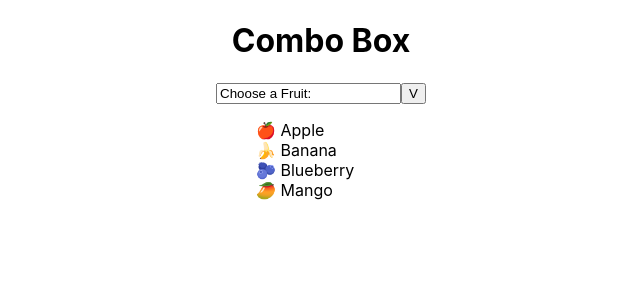
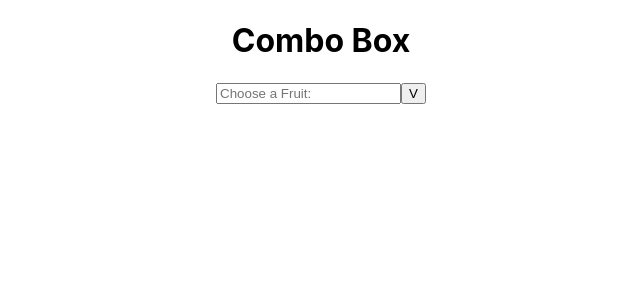
Before and after one commit to veronicamarie24/combo-box, a React (Create React App) app: page / in a window 1280 px wide. Shown: the top 300 px of the page, without its empty margins (319-959 px from the left). Built offline with nearby package versions, Linux system fonts and the light colour scheme.

Commit message:
adding hooks for state

```diff
--- a/src/App.js
+++ b/src/App.js
@@ -2,10 +2,17 @@
 import ComboBox from './ComboBox';
 
 function App() {
+  const fruits = [
+    '🍎 Apple',
+    '🍌 Banana',
+    '🫐 Blueberry',
+    '🥭 Mango'
+  ];
+
   return (
     <div className='container'>
       <h1>Combo Box</h1>
-      <ComboBox />
+      <ComboBox fruits={fruits} />
     </div>
   );
 }
--- a/src/ComboBox.css
+++ b/src/ComboBox.css
@@ -2,4 +2,15 @@
     display: flex;
     flex-direction: column;
     align-items: center;
-  }
+}
+
+.fruit-dropdown-list ul {
+    margin: 0;
+    padding: 0;
+}
+
+.fruit-dropdown-list li {
+    list-style-type: none;
+    border: 1px solid;
+    padding: 10px;
+}
--- a/src/ComboBox.js
+++ b/src/ComboBox.js
@@ -1,20 +1,43 @@
-import React from "react";
+import React, { useEffect, useState } from 'react';
 import './ComboBox.css';
 
-const ComboBox = () => {
+const ComboBox = (props) => {
+    const [listOpen, setListOpen] = useState(false);
+    const [filter, setFilter] = useState('');
+
+    useEffect(() => {
+
+    }, [filter]);
+
+    const fruitsList = props.fruits.map(
+        (fruit, id) => <li key={id} className="fruit-list-item"><span role='img'>{fruit}</span></li>
+    )
+
+    function handleInputOnchange(input) {
+        if (!listOpen) { setListOpen(true); }
+        setFilter(input);
+    }
+
+    function handleClickDropdown() {
+        setListOpen(!listOpen);
+    }
+
     return (
-        <div className="combo-box-container">
+        <div className='combo-box-container'>
             <form>
-                <input type='text' id='fruit-input' name='fruit-input' defaultValue={'Choose a Fruit:'} />
-                <button type='button'>V</button>
-                <div className=''>
-                    <ul style={{'list-style-type' : 'none'}}>
-                        <li><span role='img' aria-label='apple'>🍎 Apple</span></li>
-                        <li><span role='img' aria-label='banana'>🍌 Banana</span></li>
-                        <li><span role='img' aria-label='blueberry'>🫐 Blueberry</span></li>
-                        <li><span role='img' aria-label='mango'>🥭 Mango</span></li>
+                <input
+                    type='text'
+                    id='fruit-input'
+                    name='fruit-input'
+                    placeholder='Choose a Fruit:'
+                    onChange={((e) => handleInputOnchange(e.target.value))}
+                />
+                <button type='button' onClick={handleClickDropdown}>V</button>
+                {listOpen && <div className='fruit-dropdown-list'>
+                    <ul>
+                        {fruitsList}
                     </ul>
-                </div>
+                </div>}
             </form>
         </div>
     );
```
